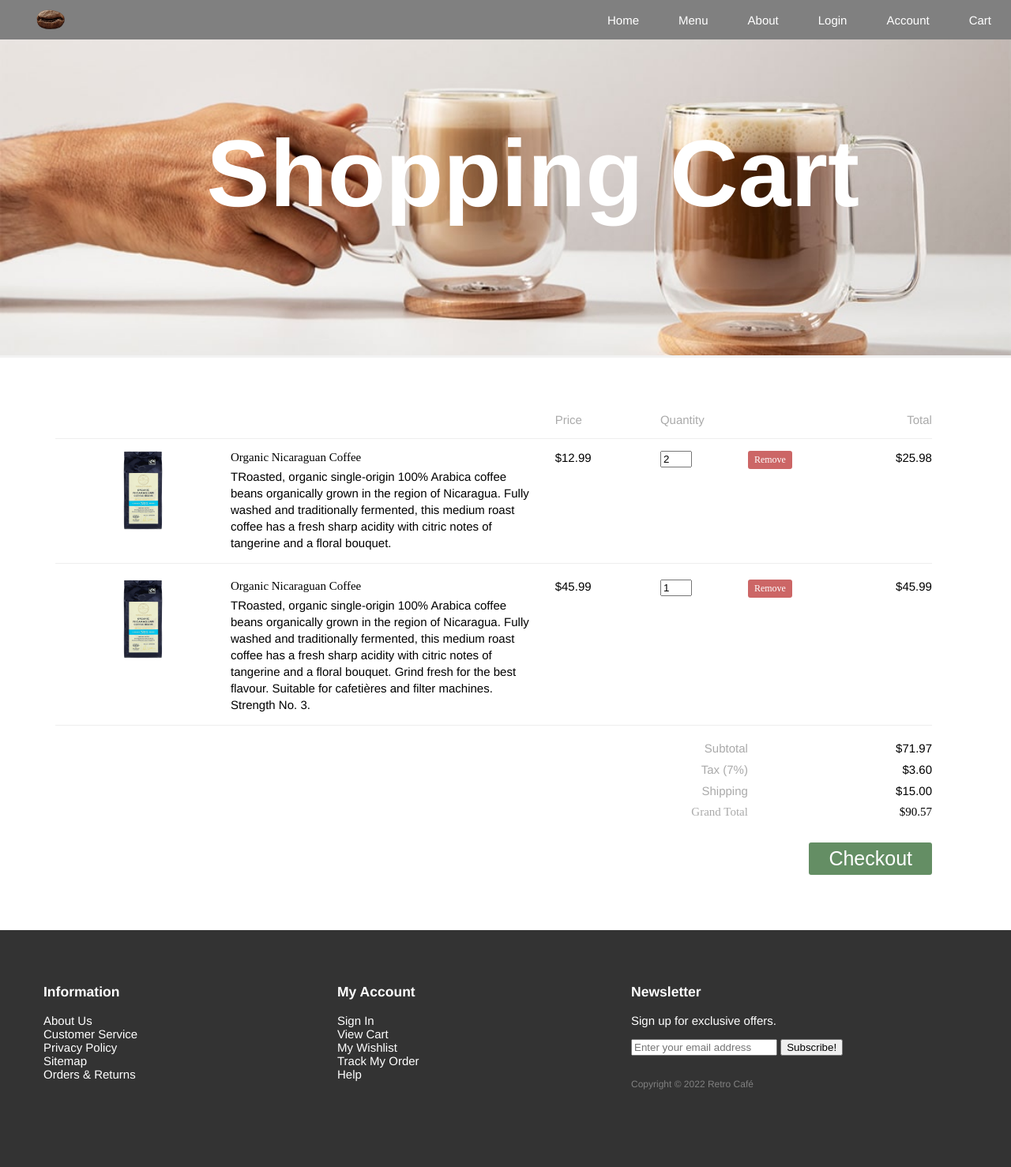
After one commit to jason45992/RetroCafe, a PHP site: page /cart.html in a window 1280 px wide. The commit adds this page. Shown: the whole page at 79% size. Run offline with PHP 8.4, Linux system fonts and the light colour scheme.

Commit message:
Added cart page

```diff
--- /dev/null
+++ b/cart.css
@@ -0,0 +1,238 @@
+/*
+I wanted to go with a mobile first approach, but it actually lead to more verbose CSS in this case, so I've gone web first. Can't always force things...
+
+Side note: I know that this style of nesting in SASS doesn't result in the most performance efficient CSS code... but on the OCD/organizational side, I like it. So for CodePen purposes, CSS selector performance be damned.
+*/
+/* Global settings */
+/* Global "table" column settings */
+.product-image {
+  float: left;
+  width: 20%;
+}
+
+.product-details {
+  float: left;
+  width: 37%;
+}
+
+.product-price {
+  float: left;
+  width: 12%;
+}
+
+.product-quantity {
+  float: left;
+  width: 10%;
+}
+
+.product-removal {
+  float: left;
+  width: 9%;
+}
+
+.product-line-price {
+  float: left;
+  width: 12%;
+  text-align: right;
+}
+
+/* This is used as the traditional .clearfix class */
+.group:before, .shopping-cart:before, .column-labels:before, .product:before, .totals-item:before,
+.group:after,
+.shopping-cart:after,
+.column-labels:after,
+.product:after,
+.totals-item:after {
+  content: '';
+  display: table;
+}
+
+.group:after, .shopping-cart:after, .column-labels:after, .product:after, .totals-item:after {
+  clear: both;
+}
+
+/* Apply clearfix in a few places */
+/* Apply dollar signs */
+.product .product-price:before, .product .product-line-price:before, .totals-value:before {
+  content: '$';
+}
+
+/* Body/Header stuff */
+/* body {
+  padding: 0px 30px 30px 20px;
+  font-family: "HelveticaNeue-Light", "Helvetica Neue Light", "Helvetica Neue", Helvetica, Arial, sans-serif;
+  font-weight: 100;
+} */
+
+h1 {
+  font-weight: 100;
+}
+
+label {
+  color: #aaa;
+}
+
+.shopping-cart {
+  margin: 20px;
+  padding: 50px;
+  padding-right: 80px;
+}
+
+/* Column headers */
+.column-labels label {
+  padding-bottom: 15px;
+  margin-bottom: 15px;
+  border-bottom: 1px solid #eee;
+}
+.column-labels .product-image, .column-labels .product-details, .column-labels .product-removal {
+  text-indent: -9999px;
+}
+
+/* Product entries */
+.product {
+  margin-bottom: 20px;
+  padding-bottom: 10px;
+  border-bottom: 1px solid #eee;
+}
+.product .product-image {
+  text-align: center;
+}
+.product .product-image img {
+  width: 100px;
+}
+.product .product-details .product-title {
+  margin-right: 20px;
+  font-family: "HelveticaNeue-Medium", "Helvetica Neue Medium";
+}
+.product .product-details .product-description {
+  margin: 5px 20px 5px 0;
+  line-height: 1.4em;
+}
+.product .product-quantity input {
+  width: 40px;
+}
+.product .remove-product {
+  border: 0;
+  padding: 4px 8px;
+  background-color: #c66;
+  color: #fff;
+  font-family: "HelveticaNeue-Medium", "Helvetica Neue Medium";
+  font-size: 12px;
+  border-radius: 3px;
+}
+.product .remove-product:hover {
+  background-color: #a44;
+}
+
+/* Totals section */
+.totals .totals-item {
+  float: right;
+  clear: both;
+  width: 100%;
+  margin-bottom: 10px;
+}
+.totals .totals-item label {
+  float: left;
+  clear: both;
+  width: 79%;
+  text-align: right;
+}
+.totals .totals-item .totals-value {
+  float: right;
+  width: 21%;
+  text-align: right;
+}
+.totals .totals-item-total {
+  font-family: "HelveticaNeue-Medium", "Helvetica Neue Medium";
+}
+
+.checkout {
+  float: right;
+  border: 0;
+  margin-top: 20px;
+  padding: 6px 25px;
+  background-color: #648e64;
+  color: #fff;
+  font-size: 25px;
+  border-radius: 3px;
+}
+
+.checkout:hover {
+  background-color: #494;
+}
+
+/* Make adjustments for tablet */
+@media screen and (max-width: 650px) {
+  .shopping-cart {
+    margin: 0;
+    padding-top: 20px;
+    border-top: 1px solid #eee;
+  }
+
+  .column-labels {
+    display: none;
+  }
+
+  .product-image {
+    float: right;
+    width: auto;
+  }
+  .product-image img {
+    margin: 0 0 10px 10px;
+  }
+
+  .product-details {
+    float: none;
+    margin-bottom: 10px;
+    width: auto;
+  }
+
+  .product-price {
+    clear: both;
+    width: 70px;
+  }
+
+  .product-quantity {
+    width: 100px;
+  }
+  .product-quantity input {
+    margin-left: 20px;
+  }
+
+  .product-quantity:before {
+    content: 'x';
+  }
+
+  .product-removal {
+    width: auto;
+  }
+
+  .product-line-price {
+    float: right;
+    width: 70px;
+  }
+}
+/* Make more adjustments for phone */
+@media screen and (max-width: 350px) {
+  .product-removal {
+    float: right;
+  }
+
+  .product-line-price {
+    float: right;
+    clear: left;
+    width: auto;
+    margin-top: 10px;
+  }
+
+  .product .product-line-price:before {
+    content: 'Item Total: $';
+  }
+
+  .totals .totals-item label {
+    width: 60%;
+  }
+  .totals .totals-item .totals-value {
+    width: 40%;
+  }
+}
--- /dev/null
+++ b/cart.html
@@ -0,0 +1,166 @@
+<!DOCTYPE html>
+<html>
+
+<head>
+    <title>Retro Café</title>
+    <link href="styles.css" rel="stylesheet">
+    <link href="cart.css" rel="stylesheet">
+</head>
+
+<body>
+    <!-- Navbar links -->
+    <nav class="navbar">
+        <a class="logo" href="#">
+            <img src="logo.png">
+        </a>
+        <div class="nav-item">
+            <ul>
+                <li>
+                    <a href="index.html">Home</a>
+                </li>
+                <li>
+                    <a href="menu.html">Menu</a>
+                </li>
+                <li>
+                    <a href="#">About</a>
+                </li>
+                <li>
+                    <a href="login.html">Login</a>
+                </li>
+                <li>
+                    <a href="#">Account</a>
+                </li>
+                <li>
+                    <a href="cart.html"> Cart</a>
+                </li>
+            </ul>
+        </div>
+    </nav>
+
+    <!-- Content -->
+    <div class="menu-bar">
+        <img src="cart.jpg" alt="Menu">
+        <div class="container">
+            <div class="text">
+                <h2>Shopping Cart</h2>
+            </div>
+        </div>
+    </div>
+
+    <div class="shopping-cart">
+
+        <div class="column-labels">
+            <label class="product-image">Image</label>
+            <label class="product-details">Product</label>
+            <label class="product-price">Price</label>
+            <label class="product-quantity">Quantity</label>
+            <label class="product-removal">Remove</label>
+            <label class="product-line-price">Total</label>
+        </div>
+
+        <div class="product">
+            <div class="product-image">
+                <img src="coffee.jpg">
+            </div>
+            <div class="product-details">
+                <div class="product-title">Organic Nicaraguan Coffee</div>
+                <p class="product-description">TRoasted, organic single-origin 100% Arabica coffee beans organically grown in the region of Nicaragua. Fully washed and traditionally fermented, this medium roast coffee has a fresh sharp acidity with citric notes of tangerine and a floral bouquet.</p>
+            </div>
+            <div class="product-price">12.99</div>
+            <div class="product-quantity">
+                <input type="number" value="2" min="1">
+            </div>
+            <div class="product-removal">
+                <button class="remove-product">
+                    Remove
+                </button>
+            </div>
+            <div class="product-line-price">25.98</div>
+        </div>
+
+        <div class="product">
+            <div class="product-image">
+                <img src="coffee.jpg">
+            </div>
+            <div class="product-details">
+                <div class="product-title">Organic Nicaraguan Coffee</div>
+                <p class="product-description">TRoasted, organic single-origin 100% Arabica coffee beans organically grown in the region of Nicaragua. Fully washed and traditionally fermented, this medium roast coffee has a fresh sharp acidity with citric notes of tangerine and a floral bouquet. Grind fresh for the best ﬂavour. Suitable for cafetières and ﬁlter machines. Strength No. 3.</p>
+            </div>
+            <div class="product-price">45.99</div>
+            <div class="product-quantity">
+                <input type="number" value="1" min="1">
+            </div>
+            <div class="product-removal">
+                <button class="remove-product">
+                    Remove
+                </button>
+            </div>
+            <div class="product-line-price">45.99</div>
+        </div>
+
+        <div class="totals">
+            <div class="totals-item">
+                <label>Subtotal</label>
+                <div class="totals-value" id="cart-subtotal">71.97</div>
+            </div>
+            <div class="totals-item">
+                <label>Tax (7%)</label>
+                <div class="totals-value" id="cart-tax">3.60</div>
+            </div>
+            <div class="totals-item">
+                <label>Shipping</label>
+                <div class="totals-value" id="cart-shipping">15.00</div>
+            </div>
+            <div class="totals-item totals-item-total">
+                <label>Grand Total</label>
+                <div class="totals-value" id="cart-total">90.57</div>
+            </div>
+        </div>
+
+        <button class="checkout">Checkout</button>
+
+    </div>
+    <!-- Footer -->
+    <footer>
+        <div class="footer">
+            <div class="footer-info-item">
+                <h3>Information</h3>
+                <ul class="list-unstyled">
+                    <li><a href="#">About Us</a></li>
+                    <li><a href="#">Customer Service</a></li>
+                    <li><a href="#">Privacy Policy</a></li>
+                    <li><a href="#">Sitemap</a></li>
+                    <li><a href="#">Orders &amp; Returns</a></li>
+                </ul>
+            </div>
+            <div class="footer-info-item">
+                <h3>My Account</h3>
+                <ul class="list-unstyled">
+                    <li><a href="#">Sign In</a></li>
+                    <li><a href="#">View Cart</a></li>
+                    <li><a href="#">My Wishlist</a></li>
+                    <li><a href="#">Track My Order</a></li>
+                    <li><a href="#">Help</a></li>
+                </ul>
+            </div>
+            <div class="footer-info-item">
+                <h3><span class=""></span> Newsletter</h3>
+                <p>Sign up for exclusive offers.</p>
+                <div class="">
+                    <input type="email" class="" placeholder="Enter your email address">
+                    <span class="">
+                        <button class="" type="button">
+                            Subscribe!
+                        </button>
+                    </span>
+                </div>
+                <br>
+                <p class="copyright">Copyright &copy; 2022 Retro Café</p>
+            </div>
+        </div>
+    </footer>
+</body>
+
+
+
+</html>
--- a/index.html
+++ b/index.html
@@ -30,7 +30,7 @@
                     <a href="#">Account</a>
                 </li>
                 <li>
-                    <a href="#"><span class=""></span> Cart</a>
+                    <a href="cart.html"> Cart</a>
                 </li>
             </ul>
         </div>
--- a/login.html
+++ b/login.html
@@ -30,7 +30,7 @@
                     <a href="#">Account</a>
                 </li>
                 <li>
-                    <a href="#"><span class=""></span> Cart</a>
+                    <a href="cart.html"> Cart</a>
                 </li>
             </ul>
         </div>
--- a/menu.html
+++ b/menu.html
@@ -30,7 +30,7 @@
                     <a href="#">Account</a>
                 </li>
                 <li>
-                    <a href="#"><span class=""></span> Cart</a>
+                    <a href="cart.html"> Cart</a>
                 </li>
             </ul>
         </div>
--- a/signnup.html
+++ b/signnup.html
@@ -30,7 +30,7 @@
                     <a href="#">Account</a>
                 </li>
                 <li>
-                    <a href="#"><span class=""></span> Cart</a>
+                    <a href="cart.html"> Cart</a>
                 </li>
             </ul>
         </div>
--- a/styles.css
+++ b/styles.css
@@ -258,14 +258,13 @@ footer a {
 }
 
 /* Menu */
-
 .menu-bar {
-    background-color: #97886E;
+    background-color: #F2F2F2;
 }
 
 .menu-bar img {
     width: 100%;
-    max-height: 500px;
+    max-height: 400px;
     object-fit: cover;
 }
 
@@ -280,7 +279,7 @@ footer a {
 .menu-bar .container .text {
     position: absolute;
     right: 15%;
-    top: 100px;
+    top: 50px;
     font-size: 80px;
     color: white;
 }
```
Also changed, not shown: cart.jpg (added), coffee.jpg (added).
